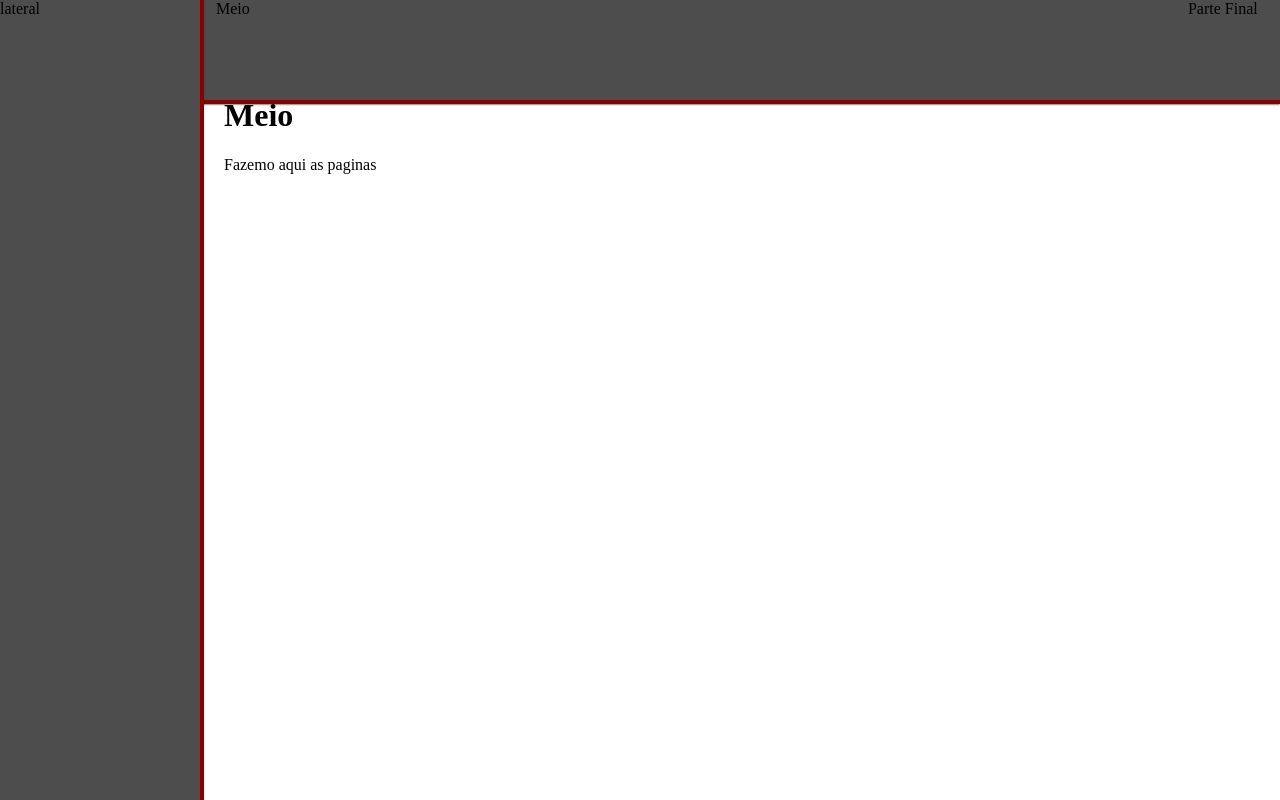
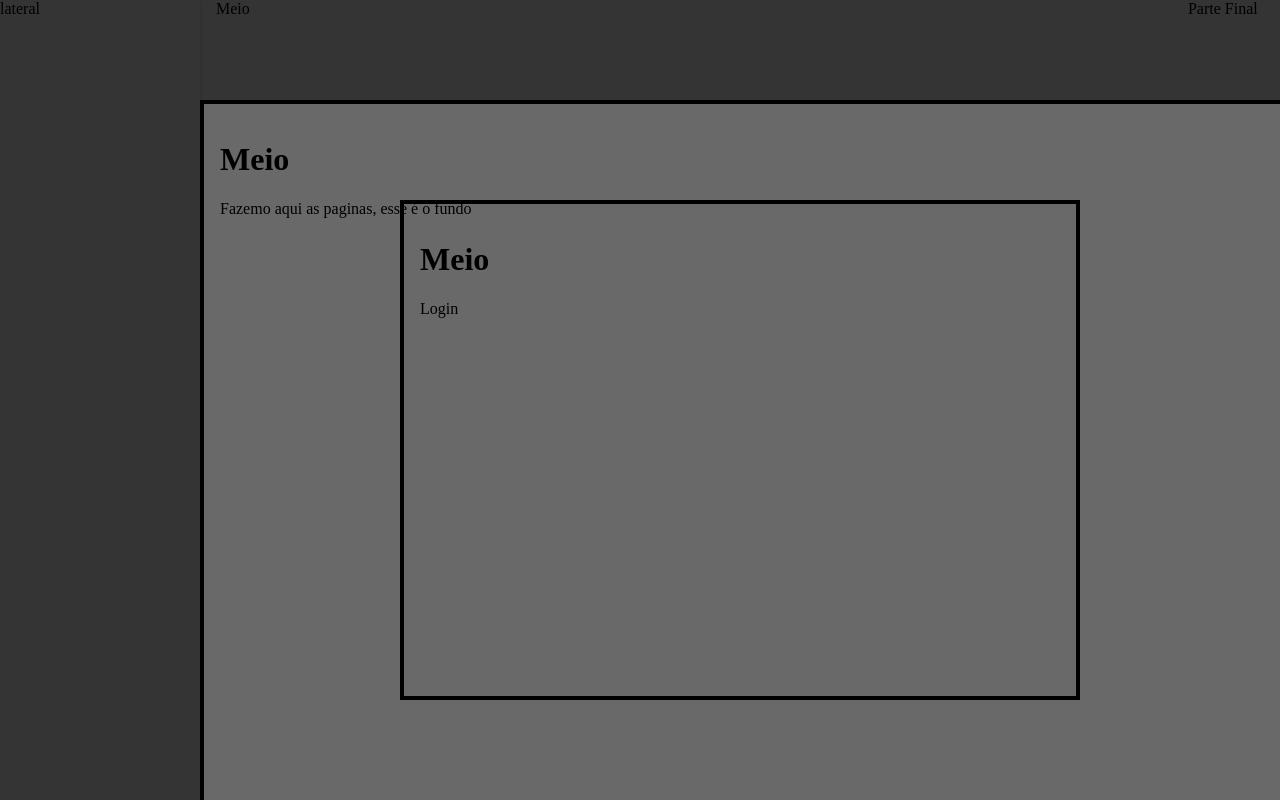
Before and after one commit to AugustoRemus/projetoIntegrador, a React (Create React App) app in the folder projetinho/: page / in a window 1280 px wide. Built offline with nearby package versions, Linux system fonts and the light colour scheme.

Commit message:
iniciado

```diff
--- a/projetinho/src/Cabecalho.js
+++ b/projetinho/src/Cabecalho.js
@@ -12,14 +12,14 @@ function Cabecalho() {
     return (
         <div>
             <Box component="section" sx={{
-                bgcolor: '#4d4d4d',
-                height: 100,
+                bgcolor: '#343434',
+                height: 200,
                 boxShadow: 1,
                 position: 'fixed',
                 top: 0,
                 left: 0,
                 right:0,
-                borderBottom: '4px solid darkred'
+
 
             }}>
 
--- a/projetinho/src/Conteudo.js
+++ b/projetinho/src/Conteudo.js
@@ -6,12 +6,21 @@ function Conteudo() {
     <Box
       sx={{
         marginLeft: '200px',
-        marginTop: '60px',
+        marginTop: '100px',
         padding: '16px',
+        bgcolor: '#696969',
+        position: 'fixed',
+        top: 0,
+        left: 0,
+        right:0,
+        bottom: 0,
+        borderLeft: '4px solid black',
+        borderTop: '4px solid black'
+
       }}
     >
       <h1>Meio</h1>
-      <p>Fazemo aqui as paginas</p>
+      <p>Fazemo aqui as paginas, esse é o fundo</p>
     </Box>
   );
 }
--- a/projetinho/src/Lateral.js
+++ b/projetinho/src/Lateral.js
@@ -12,14 +12,14 @@ function Lateral() {
     return (
         <div>
             <Box component="section"    sx={{
-        bgcolor: '#4d4d4d',
+        bgcolor: '#343434',
         width: 200,
         height: '100vh',
         boxShadow: 1,
         position: 'fixed',
         top: 0,
         left: 0,
-        borderRight: '4px solid darkred'
+
       }}
 
             >
--- a/projetinho/src/Layout.js
+++ b/projetinho/src/Layout.js
@@ -2,13 +2,18 @@ import React from 'react';
 import Cabecalho from "./Cabecalho";
 import Lateral from "./Lateral";
 import Conteudo from './Conteudo';
+import Login from'./Login';
 
 function Layout() {
   return (
     <>
+
       <Cabecalho />
       <Lateral />
       <Conteudo />
+      <Login />
+
+
     </>
   );
 }
--- /dev/null
+++ b/projetinho/src/Login.js
@@ -0,0 +1,36 @@
+import React from 'react';
+import Box from '@mui/material/Box';
+
+
+function Login() {
+    return (
+        <>
+
+            <Box
+                sx={{
+                    marginLeft: '400px',
+                    marginTop: '200px',
+                    marginRight: '200px',
+                    marginBottom: '100px',
+                    padding: '16px',
+
+                    position: 'fixed',
+                    top: 0,
+                    left: 0,
+                    right: 0,
+                    bottom: 0,
+                    border: '4px solid black',
+
+
+                }}
+            >
+                <h1>Meio</h1>
+                <p>Login</p>
+            </Box>
+
+
+        </>
+    );
+}
+
+export default Login;
```
